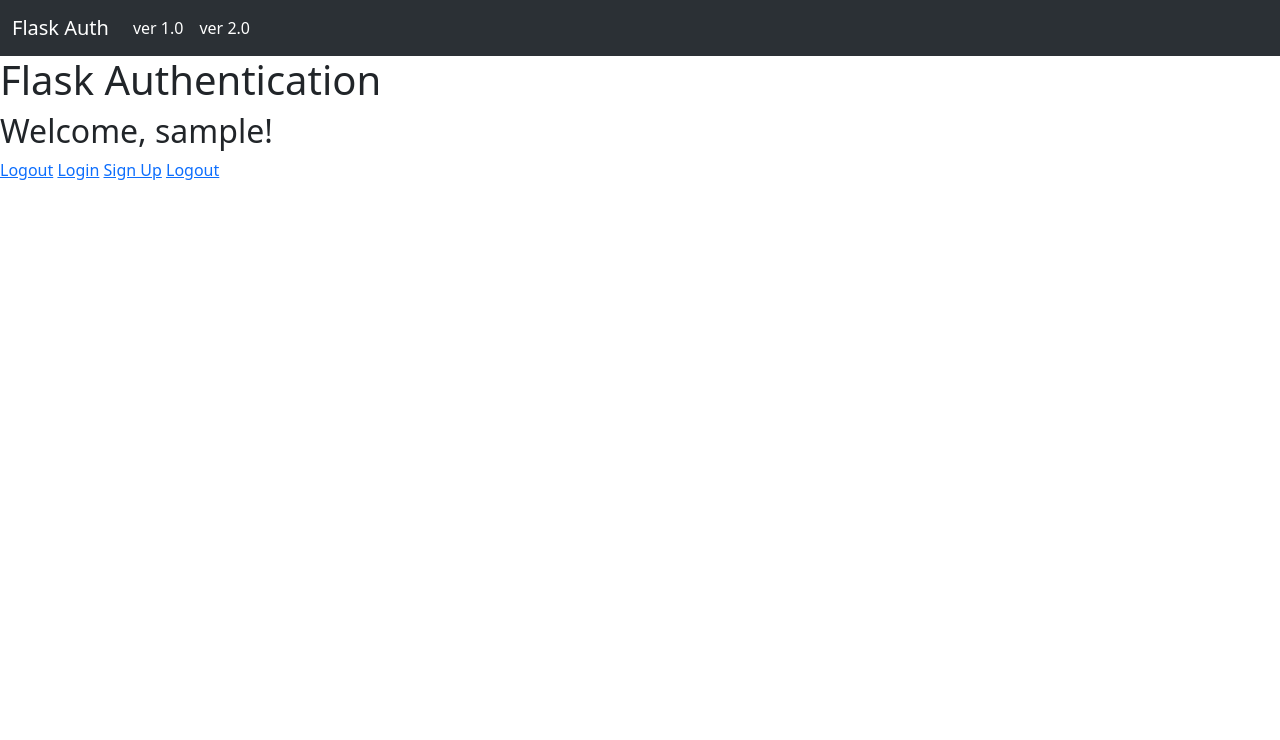
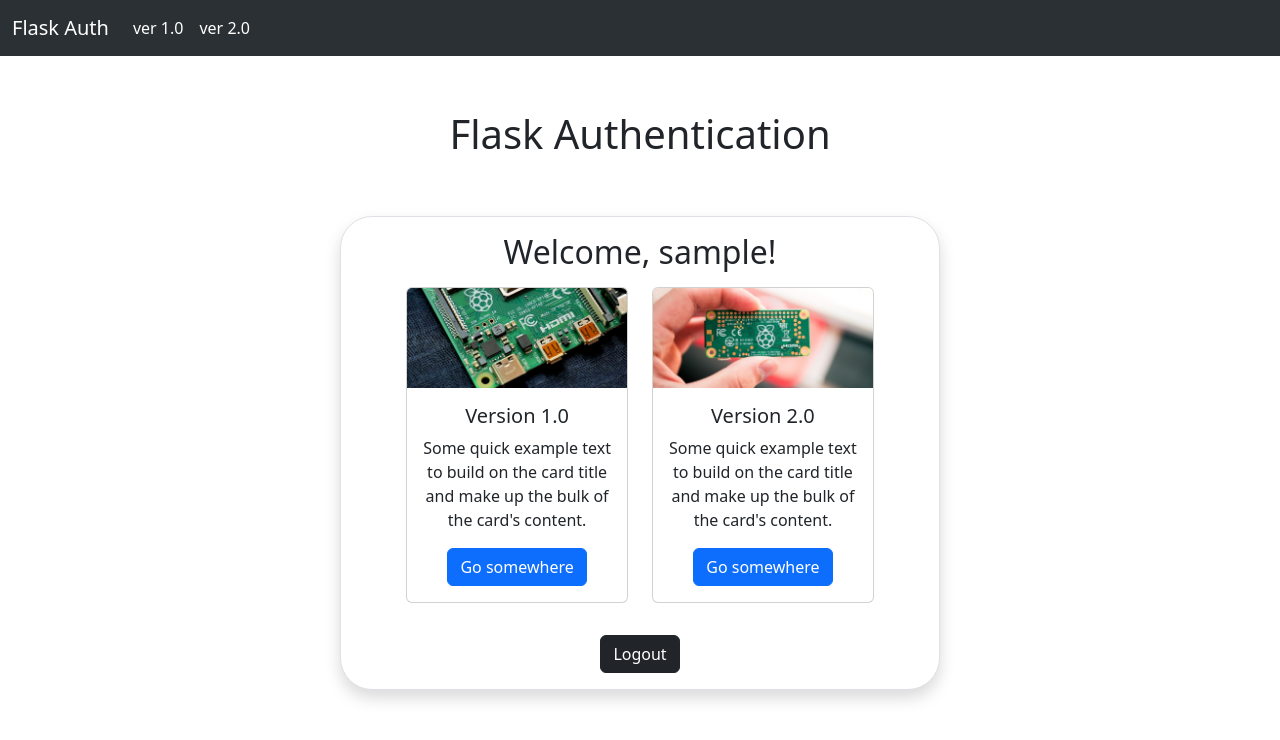
Before and after one commit to ErdhyErnando/flask-auth, a Flask app: page / in a window 1280 px wide. Shown: the top 740 px of the page. Run offline with Flask 3, Linux system fonts and the light colour scheme; the visitor is signed in with stand-in values (Sample User, id 1).

Commit message:
[03] add cards to index

```diff
--- a/routes.py
+++ b/routes.py
@@ -1,5 +1,6 @@
 from flask import render_template, request, redirect, url_for
 from flask_login import login_user, logout_user, current_user, login_required
+from flask import flash
 from models import User
 
 def register_routes(app, db, bcrypt):
@@ -82,7 +83,10 @@ def register_routes(app, db, bcrypt):
                 login_user(user)
                 return render_template('index.html')
             else:
-                return 'Invalid credentials'
+                flash('Invalid Credentials', 'error')
+
+        return render_template('login.html')
+
 
     # Logout Route
     @app.route('/logout')
@@ -96,7 +100,7 @@ def register_routes(app, db, bcrypt):
             str: A message indicating successful logout.
         """
         logout_user()
-        return 'Logged out'
+        return redirect(url_for('index'))
 
 
     # Custom Error Pages
--- a/templates/index.html
+++ b/templates/index.html
@@ -1,20 +1,63 @@
 {% extends 'base.html' %}
 {% block title %} Flask Auth {% endblock%}
 
+{% block content %}
+<div class="d-flex flex-column justify-content-center align-items-center" style="height: 20vh;">
+    <h1 class="mb-1">Flask Authentication </h1>
+</div>
 
-{% block content %}
-    <h1>Flask Authentication </h1>
+{% if current_user.is_authenticated %}
 
-    {% if current_user.is_authenticated %}
-        <h2>Welcome, {{ current_user.username }}!</h2>
-        <a href="{{ url_for('logout') }}">Logout</a>
-    {% else %}
-        <h2>Hello!</h2>
+<div class="d-flex justify-content-center align-items-center">
+    <div class="card border rounded-5 bg-white shadow mx-auto" style="width: 100%; max-width: 600px;">
+        <div class="card-body text-center">
+            <h2 class="card-title">Welcome, {{ current_user.username }}!</h2>
 
-    {% endif %}
+            <div class="row justify-content-center mt-3">
+                <div class="col-md-5 mb-3">
+                    <div class="card mx-auto" style="width: 100%;">
+                        <img src="/static/images/rpi2.jpg" class="card-img-top img-fluid" alt="..."
+                            style="height: 100px; object-fit: cover;">
+                        <div class="card-body">
+                            <h5 class="card-title">Version 1.0</h5>
+                            <p class="card-text">Some quick example text to build on the card title and make up the bulk
+                                of the card's content.</p>
+                            <a href="#" class="btn btn-primary">Go somewhere</a>
+                        </div>
+                    </div>
+                </div>
+                <div class="col-md-5">
+                    <div class="card mx-auto" style="width: 100%;">
+                        <img src="/static/images/rpi3.jpg" class="card-img-top img-fluid" alt="..."
+                            style="height: 100px; object-fit: cover;">
+                        <div class="card-body">
+                            <h5 class="card-title">Version 2.0</h5>
+                            <p class="card-text">Some quick example text to build on the card title and make up the bulk
+                                of the card's content.</p>
+                            <a href="#" class="btn btn-primary">Go somewhere</a>
+                        </div>
+                    </div>
+                </div>
+            </div>
 
-    <a href="{{ url_for('login') }}">Login</a>
-    <a href="{{ url_for('signup') }}">Sign Up</a>
-    <a href="{{ url_for('logout') }}">Logout</a>
+            <a href="{{ url_for('logout') }}" class="btn btn-dark mt-3">Logout</a>
 
+        </div>
+    </div>
+</div>
+
+{% else %}
+
+<div class="d-flex justify-content-center align-items-center" style="height: 45vh;">
+    <div class="card border rounded-5 bg-white shadow mx-auto d-flex align-items-center justify-content-center"
+        style="height: 40vh; width: 100%; max-width: 600px;">
+        <div class="card-body text-center">
+            <h5 class="card-title">Hello</h5>
+            <h6 class="card-subtitle mb-2 text-muted">Please login to continue</h6>
+            <a href="{{ url_for('login') }}" class="btn btn-dark">Login</a>
+            <a href="{{ url_for('signup') }}" class="btn btn-dark">Sign Up</a>
+        </div>
+    </div>
+</div>
+{% endif %}
 {% endblock %}
```
Also changed, not shown: templates/login.html (+10 -0 lines), static/images/rpi2.jpg (added), static/images/rpi3.jpg (added).
